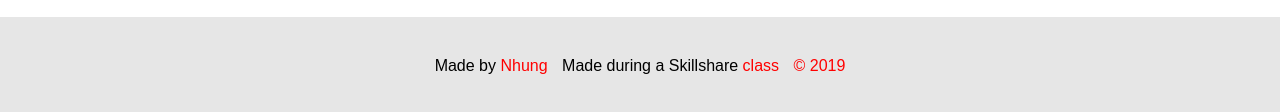
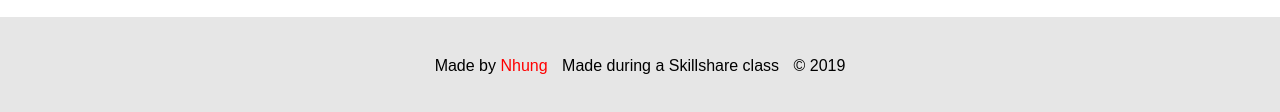
Before and after one commit to nhungbee/cartoon-hero, a plain HTML site: page index.html in a window 1280 px wide. Shown: the part 1524-1636 px from the top of the page. Drawn offline with Linux system fonts and the light colour scheme.

Commit message:
Update index.html

```diff
--- a/index.html
+++ b/index.html
@@ -33,7 +33,7 @@
 	<footer>
 		<ul>
 			<li>Made by <a href="https://www.facebook.com/khanvoichakho/" target="_blank">Nhung</a></li>
-			<li>Made during a Skillshare <a href="skillshare.com" target="_blank"> class</li>
+			<li>Made during a Skillshare class</li>
 			<li>&copy; 2019</li>
 
 		</ul>
```
